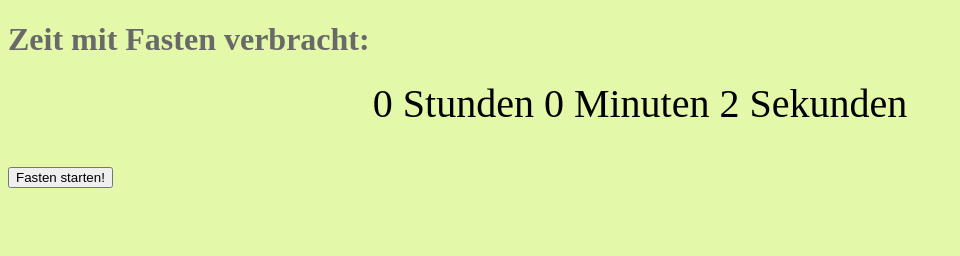
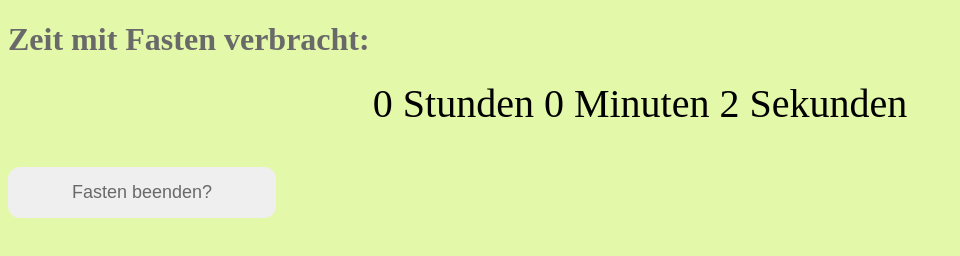
Before and after one commit to Ikabik/fastenApp, a plain HTML site: page index.html in a window 1280 px wide. Both pictures are taken after a click on the button "Fasten starten!". Shown: the whole page, without its empty margins (0-960 px from the left). Drawn offline with Linux system fonts and the light colour scheme.

Commit message:
Button to stop count, some styling

```diff
--- a/source.js
+++ b/source.js
@@ -1,35 +1,18 @@
 'use strict'
 
-/*let todoModel = {
-
-    items: ko.observableArray([]),
-
-    addItem: function (){
-        let model = this;
-        let item = {
-            text: ko.observable(text.value),
-            priority: ko.observable(priority.value)
-        }
-
-        model.items.push(item)
-    },
-
-    removeItem: function (item){
-        let model = this;
-        model.items.remove(item);
-    }
-};
-
-ko.applyBindings(todoModel);*/
 let Counter = {
 
     sec: ko.observable(0),
     min: ko.observable(0),
     h: ko.observable(0),
+    buttonClicked: false,
+
 
     counterFunctionality: function () {
         let Counter = this;
+        let startStop;
 
+        if (this.buttonClicked === false) {
             function count() {
                 let i = Counter.sec()
                 i++
@@ -51,7 +34,18 @@ let Counter = {
                 }
                 console.log(Counter.sec(), Counter.min())
             }
-        setInterval(count, 1000)
+            this.buttonClicked = true
+            this.startStop= setInterval(count, 1000)
+            document.getElementById('startEnd').textContent = 'Fasten beenden?'
+            console.log('Hello')
+        }
+        else {
+            clearInterval(this.startStop)
+            this.buttonClicked = false
+            document.getElementById('startEnd').textContent = 'Fasten starten!'
+            console.log ('Noch mal')
+        }
+
     }
 
 }
--- a/styles.css
+++ b/styles.css
@@ -12,7 +12,7 @@ h2 {
 
 li {
     color:coral;
-    font-size:small;
+    font-size:smaller
 }
 
 i {
@@ -24,3 +24,11 @@ p {
     font-size: 40px;
     margin-top: 0px;
 }
+
+button {
+    color: dimgray;
+    border: none;
+    border-radius: 12px;
+    padding: 15px 64px;
+    font-size:large;
+}
```
Lines whose indentation alone changed are shown as unchanged.
